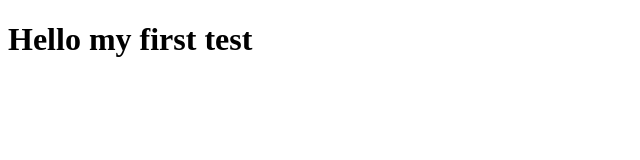
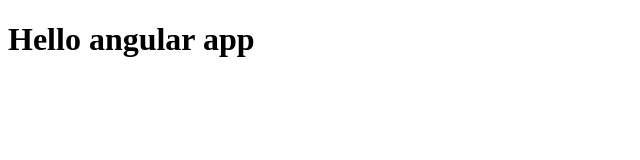
Before and after one commit to chaimaal/CourseraTest, a plain HTML site: page index.html in a window 1280 px wide. Shown: the whole page, without its empty margins (0-640 px from the left). Drawn offline with Linux system fonts and the light colour scheme.

Commit message:
new comment

```diff
--- a/index.html
+++ b/index.html
@@ -4,6 +4,6 @@
 	<title> My first test </title>
 </head>
 <body>
-<h1>Hello my first test </h1>
+<h1>Hello angular app</h1>
 </body>
 </html>
```
